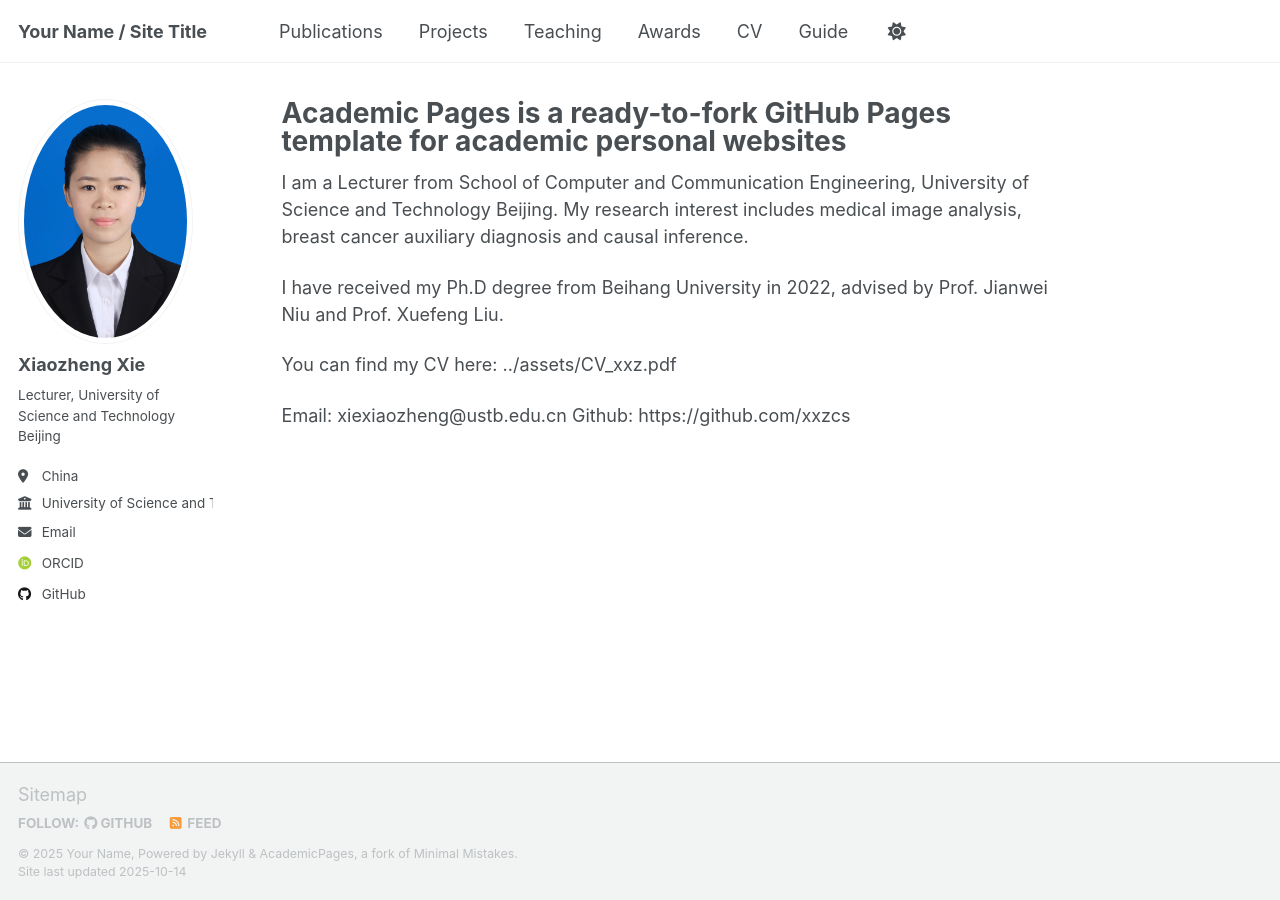
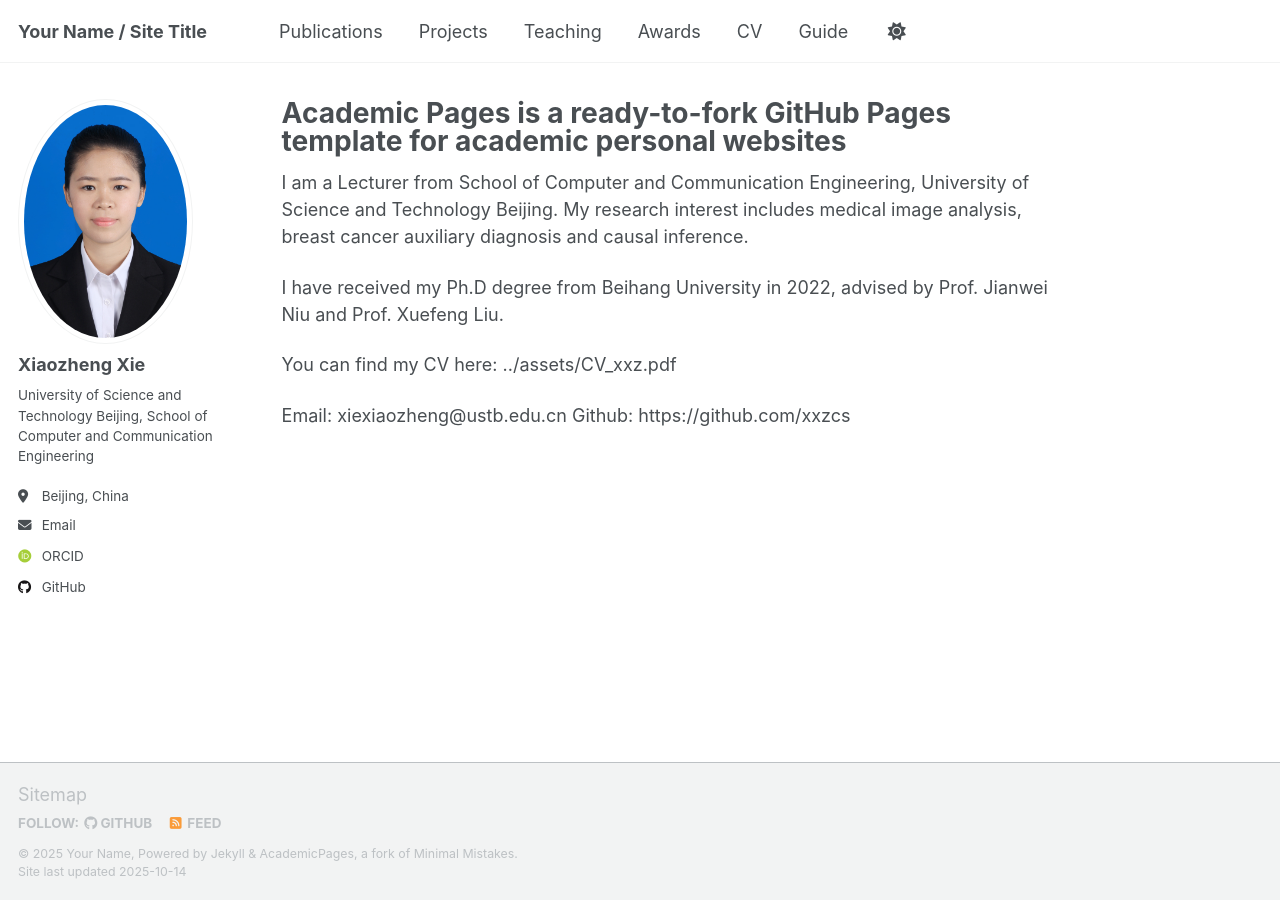
Before and after one commit to xxzcs/xxzcs.github.io, a Jekyll site: the page built from _pages/about.md, in a window 1280 px wide. Built offline with Jekyll 4.4.1, drawn with Linux system fonts in a browser that asks for light colours; some web fonts are replaced; a script that is not in the unit is left out.

Commit message:
Update _config.yml

```diff
--- a/_config.yml
+++ b/_config.yml
@@ -26,9 +26,9 @@ author:
   avatar           : "profile_xxz.png"
   name             : "Xiaozheng Xie"
   pronouns         : # example: "she/her"
-  bio              : "Lecturer, University of Science and Technology Beijing"
-  location         : "China"
-  employer         : "University of Science and Technology Beijing"
+  bio              : "University of Science and Technology Beijing, School of Computer and Communication Engineering"
+  location         : "Beijing, China"
+  # employer         : "University of Science and Technology Beijing"
   uri              : # URL
   email            : "xiexiaozheng@ustb.edu.cn"
 
```
